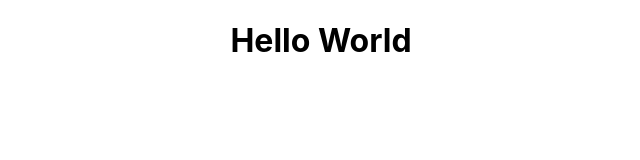
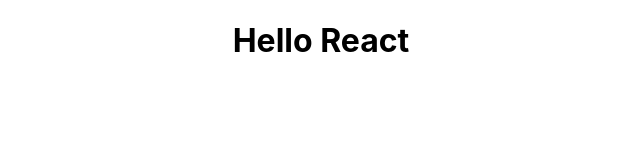
Before and after one commit to teeravee444/Shoppet, a React (Create React App) app in the folder frontend/: page / in a window 1280 px wide. Shown: the top 160 px of the page, without its empty margins (319-959 px from the left). Built offline with nearby package versions, Linux system fonts and the light colour scheme.

Commit message:
Change Say Hello
Change some

```diff
--- a/frontend/src/App.js
+++ b/frontend/src/App.js
@@ -4,7 +4,7 @@
 function App() {
   return (
     <div className="App">
-      <h1>Hello World</h1>
+      <h1>Hello React</h1>
     </div>
   );
 }
```
